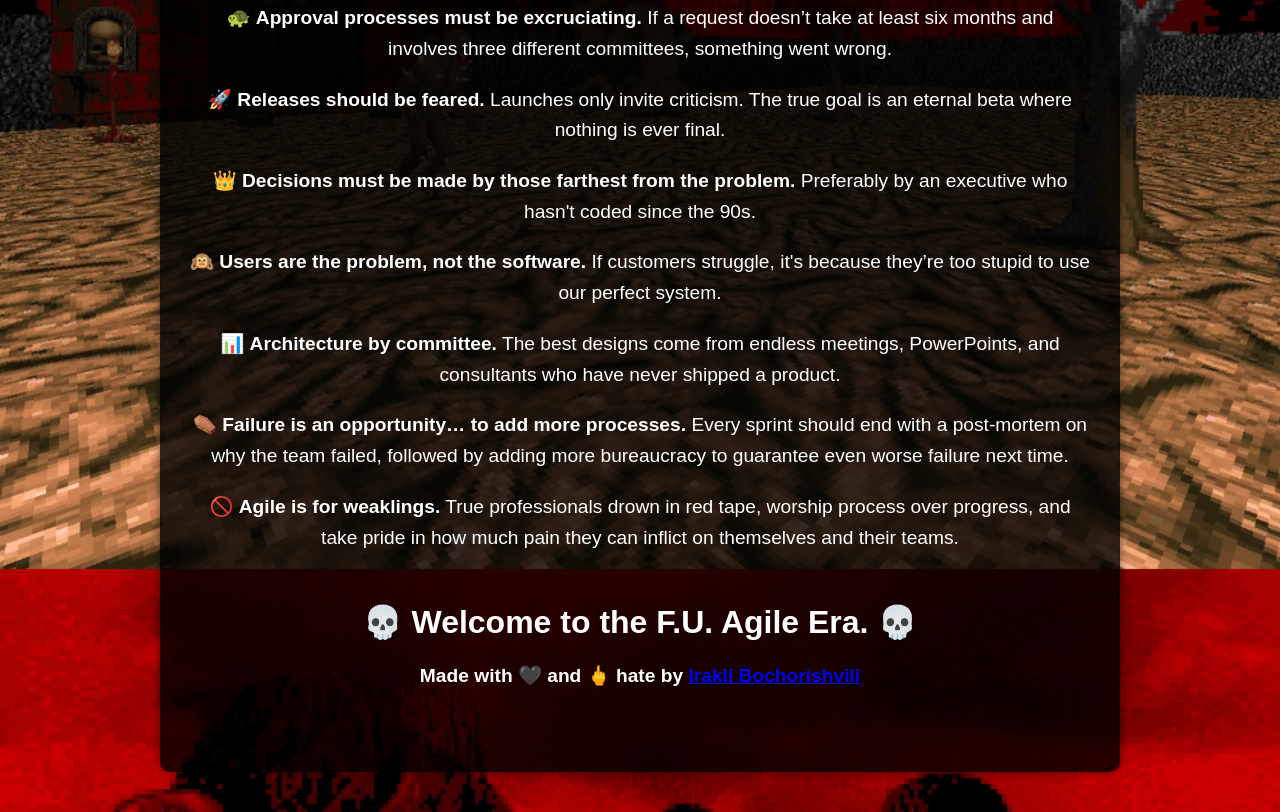
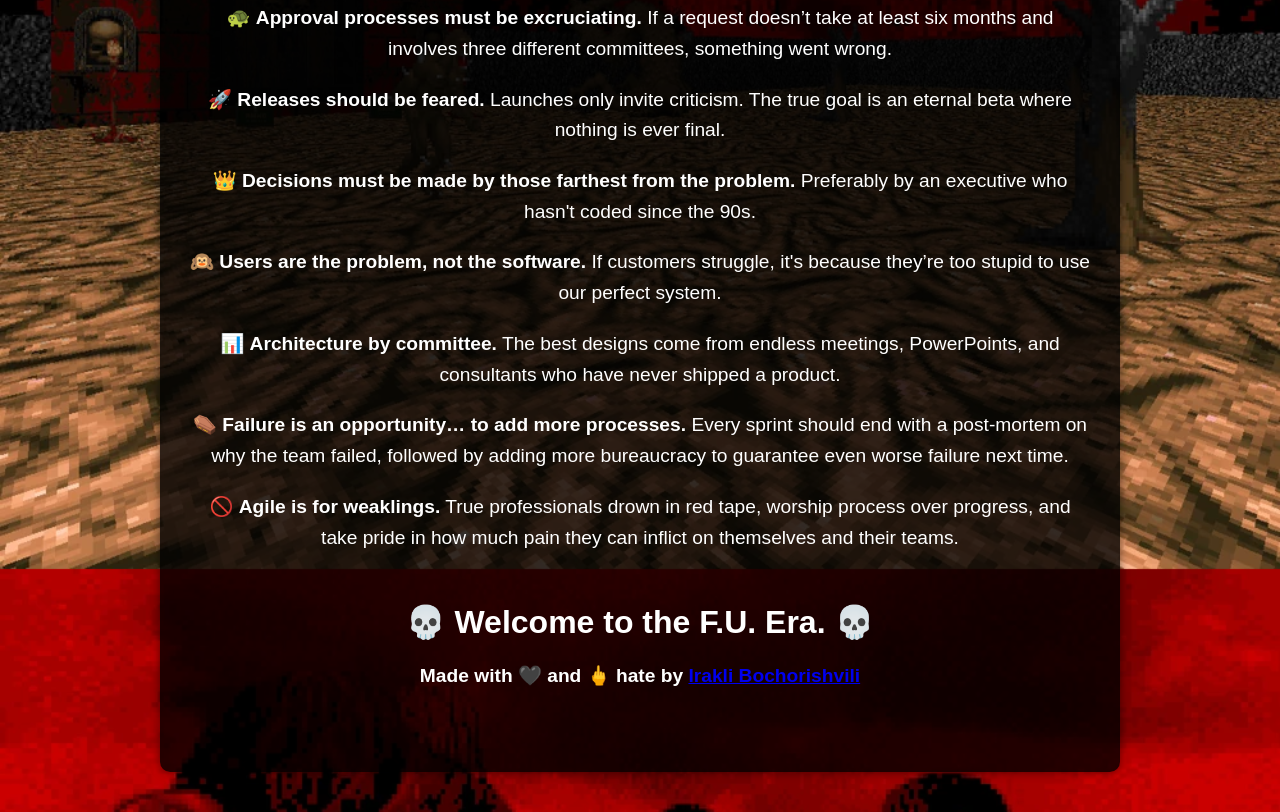
Before and after one commit to bochora3000/fu-manifesto, a plain HTML site: page index.html in a window 1280 px wide. Shown: the part 1479-2291 px from the top of the page. Drawn offline with Linux system fonts and the light colour scheme.

Commit message:
Update index.html

```diff
--- a/index.html
+++ b/index.html
@@ -118,7 +118,7 @@
         </div>
 
         <div class="section">
-            <h2>💀 Welcome to the F.U. Agile Era. 💀</h2>
+            <h2>💀 Welcome to the F.U. Era. 💀</h2>
             <p><strong>Made with 🖤 and 🖕 hate by <a href="https://www.linkedin.com/in/iraklib/">Irakli Bochorishvili</a></strong></p>
         </div>
     </div>
```
